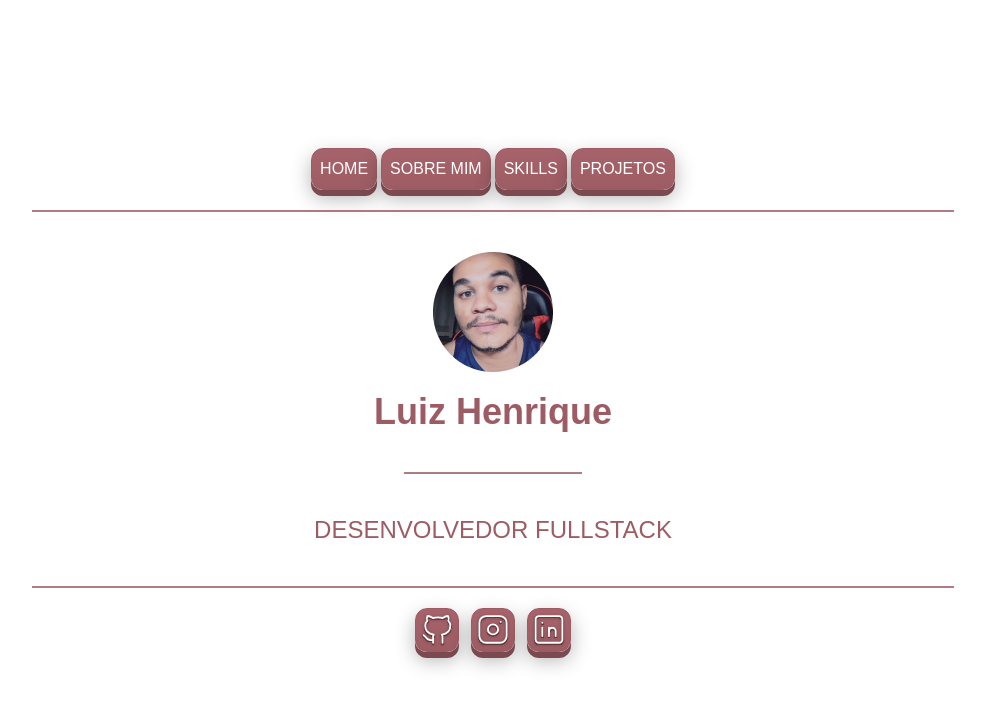
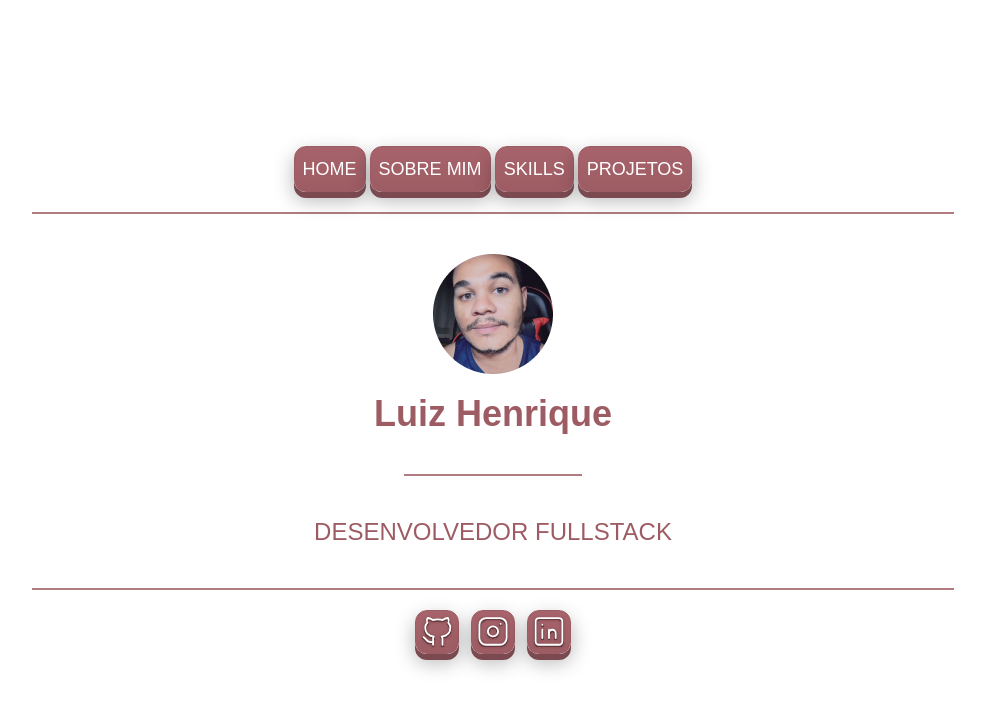
Before and after one commit to LuizHenri16/meuPortfolio, a Next.js app: page /home in a window 1280 px wide. Shown: the top 710 px of the page, without its empty margins (147-1132 px from the left). Built offline with nearby package versions, Linux system fonts and the light colour scheme.

Commit message:
style: corrigindo tamanho fonte botão

```diff
--- a/src/components/button/button.tsx
+++ b/src/components/button/button.tsx
@@ -14,7 +14,7 @@ interface IconButtonProps {
 export const Button: React.FC<ButtonProps> = ({ id, name, onClick }: ButtonProps) => {
 
     return (
-        <button className="p-2 text-white button3D whitespace-nowrap" id={id} onClick={onClick} >
+        <button className="p-2 text-white button3D whitespace-nowrap text-[12px] sm:text-sm md:text-base lg:text-lg" id={id} onClick={onClick} >
             {name}
         </button>
     )
```
